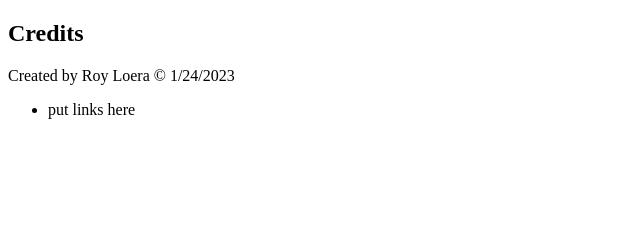
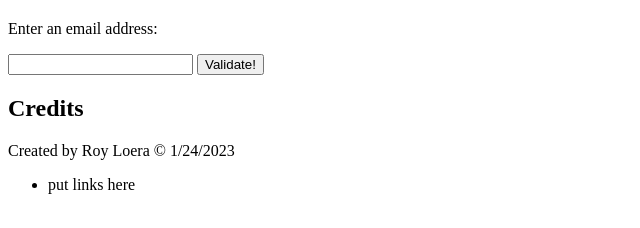
Before and after one commit to joshbell578/Senior-Project, a plain HTML site: page index.html in a window 1280 px wide. Shown: the whole page, without its empty margins (0-640 px from the left). Drawn offline with Linux system fonts and the light colour scheme.

Commit message:
Testing the JavaScript

```diff
--- a/index.html
+++ b/index.html
@@ -19,6 +19,12 @@
             <h2></h2>
             <p></p>
         </article>
+        <form>
+            <p>Enter an email address:</p>
+            <input id='email'>
+            <button type='submit' id='validate'>Validate!</button>
+        </form>
+        <h2 id='result'></h2>
     </section>
     <footer>
         <section>
```
